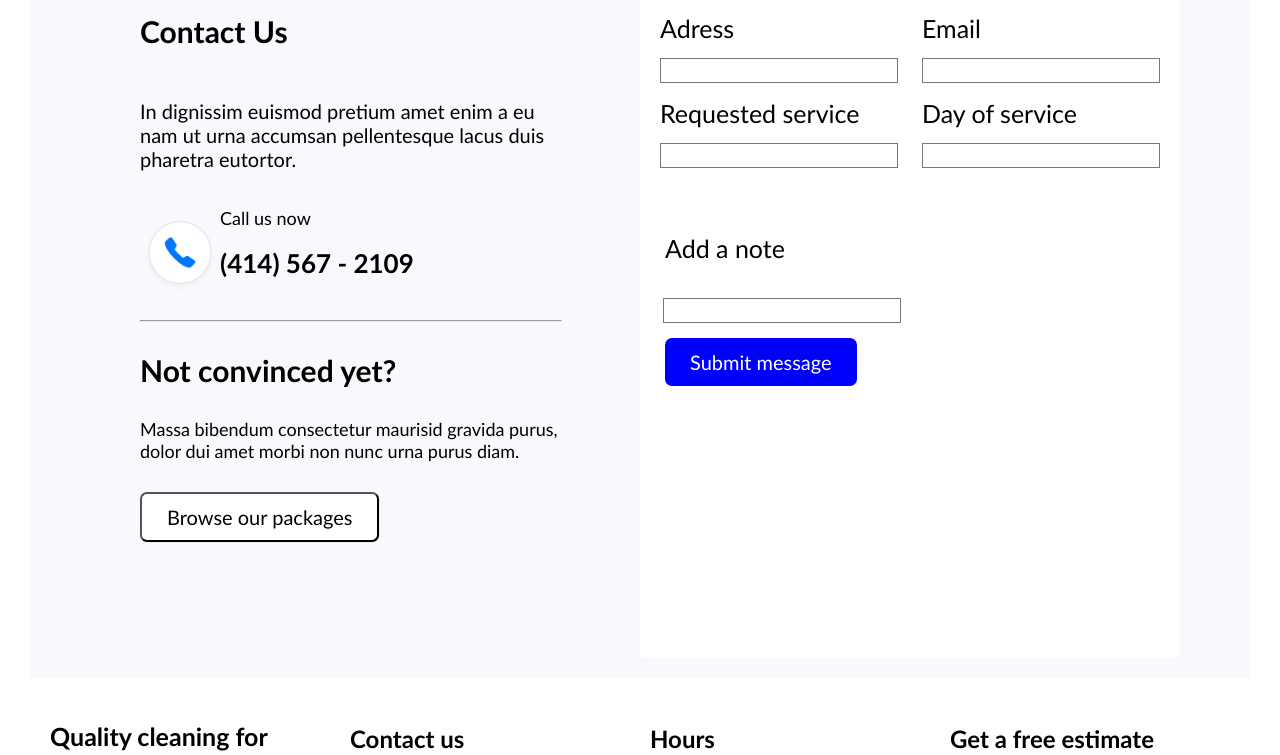
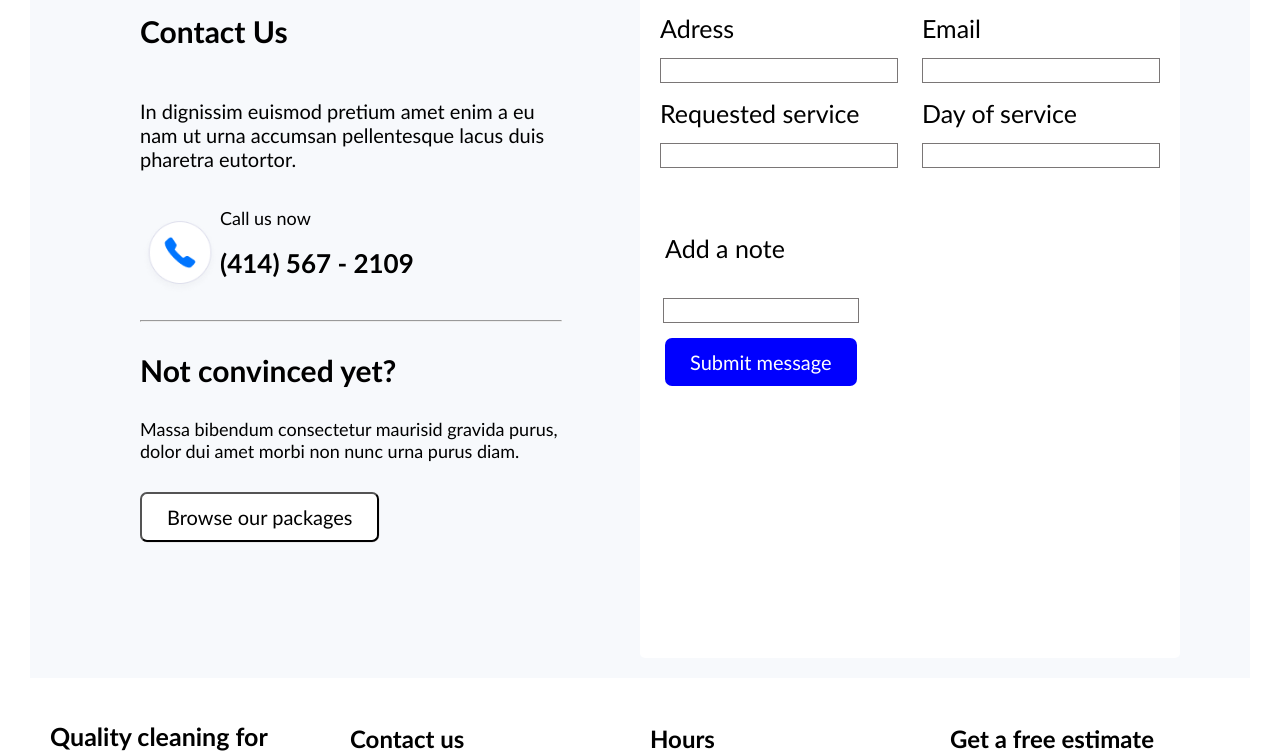
Before and after one commit to raxmatillo-ruziyev/Cleaning-X, a React (Vite) app: page / in a window 1280 px wide. Shown: the part 4099-4854 px from the top of the page. Built offline with nearby package versions, Linux system fonts and the light colour scheme.

Commit message:
Update Contact.css

```diff
--- a/src/Components/Contact/Contact.css
+++ b/src/Components/Contact/Contact.css
@@ -90,8 +90,8 @@ input{
 .input{
     margin-left: 23px;
 
-/*     width:180px; */
-/*     height:50px */
+    width:190px;
+    height:50px
     font-size: 18px;
 }
 .contactBtn{
```
